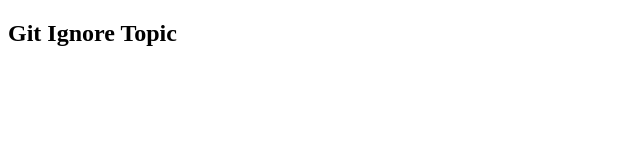
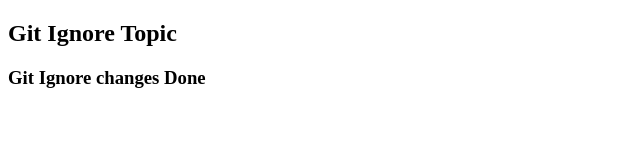
Before and after one commit to MohdNazeeruddin/Git-Ignore-Concept, a plain HTML site: page index.html in a window 1280 px wide. Shown: the whole page, without its empty margins (0-640 px from the left). Drawn offline with Linux system fonts and the light colour scheme.

Commit message:
git ignore changes done

```diff
--- a/index.html
+++ b/index.html
@@ -7,5 +7,6 @@
 </head>
 <body>
     <h2>Git Ignore Topic</h2>
+    <h3>Git Ignore changes Done</h3>
 </body>
 </html>
```
Also changed, not shown: 1 other file.
